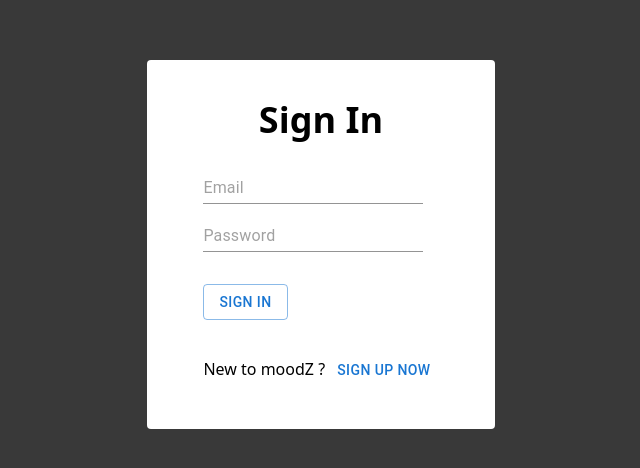
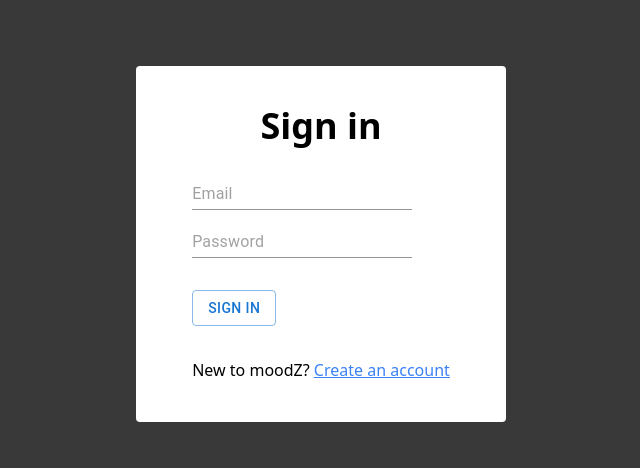
Before and after one commit to ignazka/moodz, a React (Create React App) app: page /login in a window 1280 px wide. Shown: the part 156-624 px from the top of the page, without its empty margins (319-959 px from the left). Built offline with nearby package versions, Linux system fonts and the light colour scheme; no server answers.

Commit message:
improve sign up / sign in page

```diff
--- a/src/context/authContext.tsx
+++ b/src/context/authContext.tsx
@@ -5,7 +5,7 @@ import {
   signOut,
   User,
 } from 'firebase/auth';
-import { Navigate } from 'react-router-dom';
+import { Navigate} from 'react-router-dom';
 import { createContext, useContext, useEffect, useMemo, useState } from 'react';
 import { auth } from '../lib/firebase';
 import { ROUTES } from '../router';
@@ -35,7 +35,7 @@ const AuthContext = createContext<IAuth>({
 export const AuthProvider = ({ children }: AuthProviderProps) => {
   const [loading, setLoading] = useState(false);
   const [user, setUser] = useState<User | null>(null);
-  const [error, setError] = useState(null);
+  const [error, setError] = useState<string | null>(null);
   const [initialLoading, setInitialLoading] = useState(true);
 
   useEffect(
@@ -56,17 +56,17 @@ export const AuthProvider = ({ children }: AuthProviderProps) => {
 
   const signUp = async (email: string, password: string) => {
     setLoading(true);
-    console.log('signup');
     await createUserWithEmailAndPassword(auth, email, password)
       .then(userCredential => {
-        console.log(userCredential);
         setUser(userCredential.user);
         setLoading(false);
         <Navigate to={ROUTES.main} />;
       })
-      .catch(error => {
-        setError(error);
-        console.error(error.message);
+      .catch((error : string) => {
+        if(error){
+          setError(`User already exists. Please sign in`);
+
+        }
       })
       .finally(() => setLoading(false));
   };
@@ -77,15 +77,16 @@ export const AuthProvider = ({ children }: AuthProviderProps) => {
 
     await signInWithEmailAndPassword(auth, email, password)
       .then(userCredential => {
-        console.log(userCredential);
 
         setUser(userCredential.user);
         setLoading(false);
         <Navigate to={ROUTES.main} />;
       })
-      .catch(error => {
-        setError(error);
-        console.error(error.message);
+      .catch((error : string) => {
+        if(error){
+          setError(`User not found. Please sign up`);
+
+        }
       })
       .finally(() => setLoading(false));
   };
@@ -97,9 +98,8 @@ export const AuthProvider = ({ children }: AuthProviderProps) => {
         setUser(null);
       })
       .catch(error => {
-        setError(error);
+        setError(error.message);
 
-        console.error(error.message);
       })
       .finally(() => setLoading(false));
   };
--- a/src/pages/Auth.tsx
+++ b/src/pages/Auth.tsx
@@ -1,15 +1,20 @@
-import { useState } from 'react';
+import { useState, useEffect } from 'react';
 import { SubmitHandler, useForm } from 'react-hook-form';
 import useAuth from '../context/authContext';
 import { Button, InputLabel, Input } from '@mui/material';
+import {Link} from 'react-router-dom'
 
 interface Inputs {
   email: string;
   password: string;
 }
-function Login() {
-  const [login, setLogin] = useState(false);
-  const { signIn, signUp } = useAuth();
+
+interface Props {
+  isLogin: boolean;
+}
+function Login({isLogin} : Props) {
+  const [login, setLogin] = useState(isLogin);
+  const { signIn, signUp , error} = useAuth();
 
   const {
     register,
@@ -17,11 +22,14 @@ function Login() {
     formState: { errors },
   } = useForm<Inputs>();
 
+  useEffect(() => {
+    setLogin(isLogin)
+  }, [isLogin])
+
   const onSubmit: SubmitHandler<Inputs> = async ({ email, password }) => {
     if (login) {
       await signIn(email, password);
     } else {
-      console.log('hwet');
       await signUp(email, password);
     }
   };
@@ -34,7 +42,7 @@ function Login() {
         className='relative mt-24 space-y-8 rounded bg-black/75 py-10 px-6 md:mt-0 md:max-w-md md:px-14 md:bg-white'
         style={{background:'white'}}
       >
-        <h1 className='text-4xl font-semibold '>Sign In</h1>
+        <h1 className='text-4xl font-semibold '>{login ? 'Sign in' : 'Sign up'}</h1>
         <div className='space-y-4'>
           <InputLabel>
             <Input
@@ -48,6 +56,7 @@ function Login() {
                 Please enter a valid email.
               </p>
             )}
+
           </InputLabel>
           <InputLabel>
             <Input
@@ -63,15 +72,23 @@ function Login() {
             )}
           </InputLabel>
         </div>
+        {error && <p className='p-1 text-[13px] font-light text-orange-500'>
+             {error} </p>}
+
         <Button variant='outlined' onClick={() => setLogin(true)} type='submit'>
-          Sign In
+          {login? 'Sign In' : 'Sign up'}
         </Button>
-        <div className='text-[gray]'>
-          New to moodZ ?{' '}
-          <Button onClick={() => setLogin(false)} type='submit'>
-            Sign up now
-          </Button>
-        </div>
+        {login?
+         <div>
+            <p>New to moodZ? <Link className='underline text-blue-500 hover:text-blue-600' to='/signup'>Create an account</Link></p>
+         </div>
+         :
+         <div>
+            <p>Already have an account? <Link className='underline text-blue-500 hover:text-blue-600' to='/login'>sign in</Link></p>
+         </div>
+
+      }
+
       </form>
     </div>
   );
--- a/src/router/router.tsx
+++ b/src/router/router.tsx
@@ -17,11 +17,19 @@ function router() {
           </RequireAuth>
         }
       />
+       <Route
+        path={ROUTES.signup}
+        element={
+          <PublicRoute>
+            <Auth isLogin={false} />
+          </PublicRoute>
+        }
+      />
       <Route
         path={ROUTES.login}
         element={
           <PublicRoute>
-            <Auth />
+            <Auth isLogin/>
           </PublicRoute>
         }
       />
```
Also changed, not shown: package.json (+3 -5 lines), 1 other file (tests, documents, lock files or other folders).
